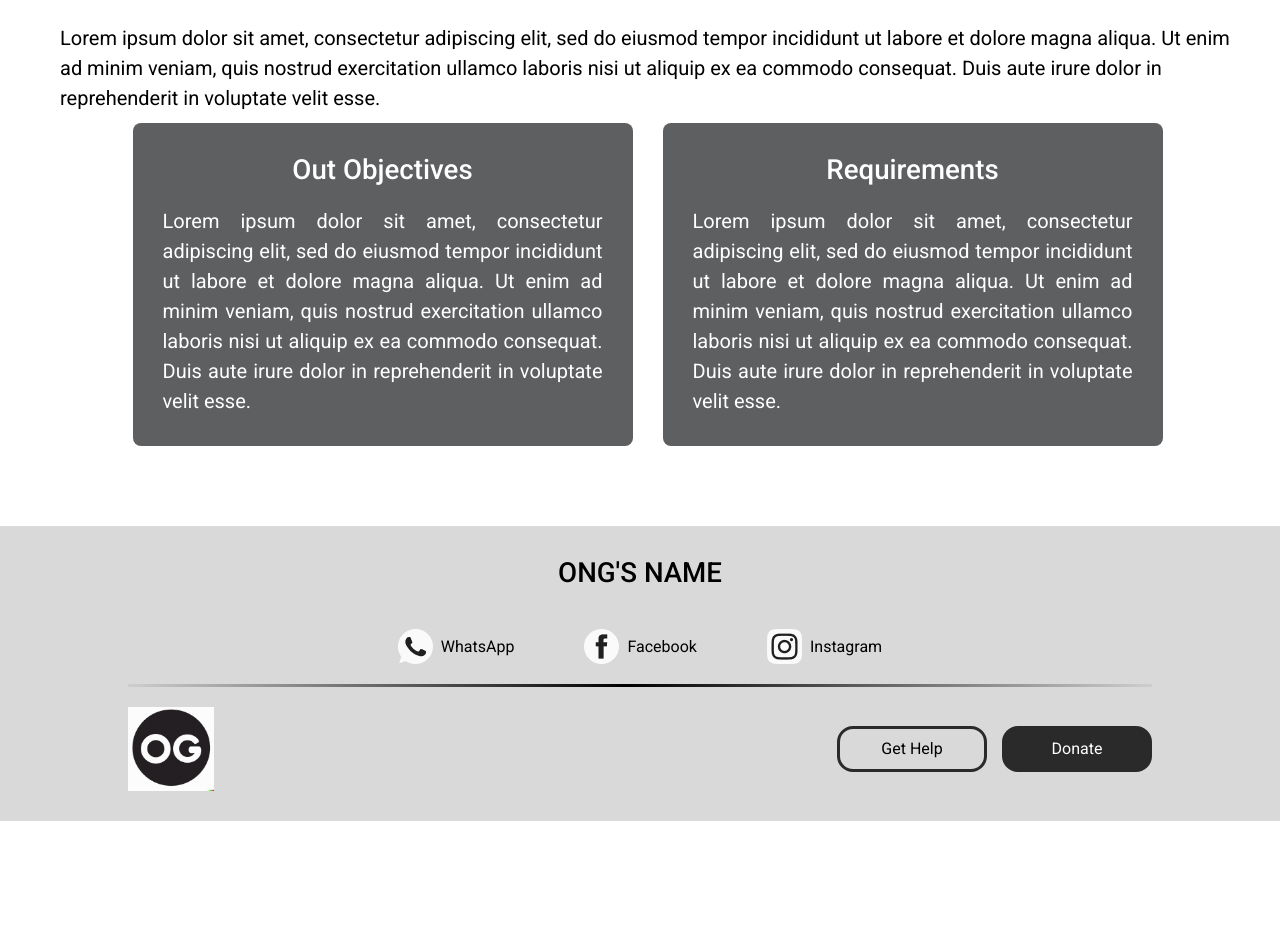
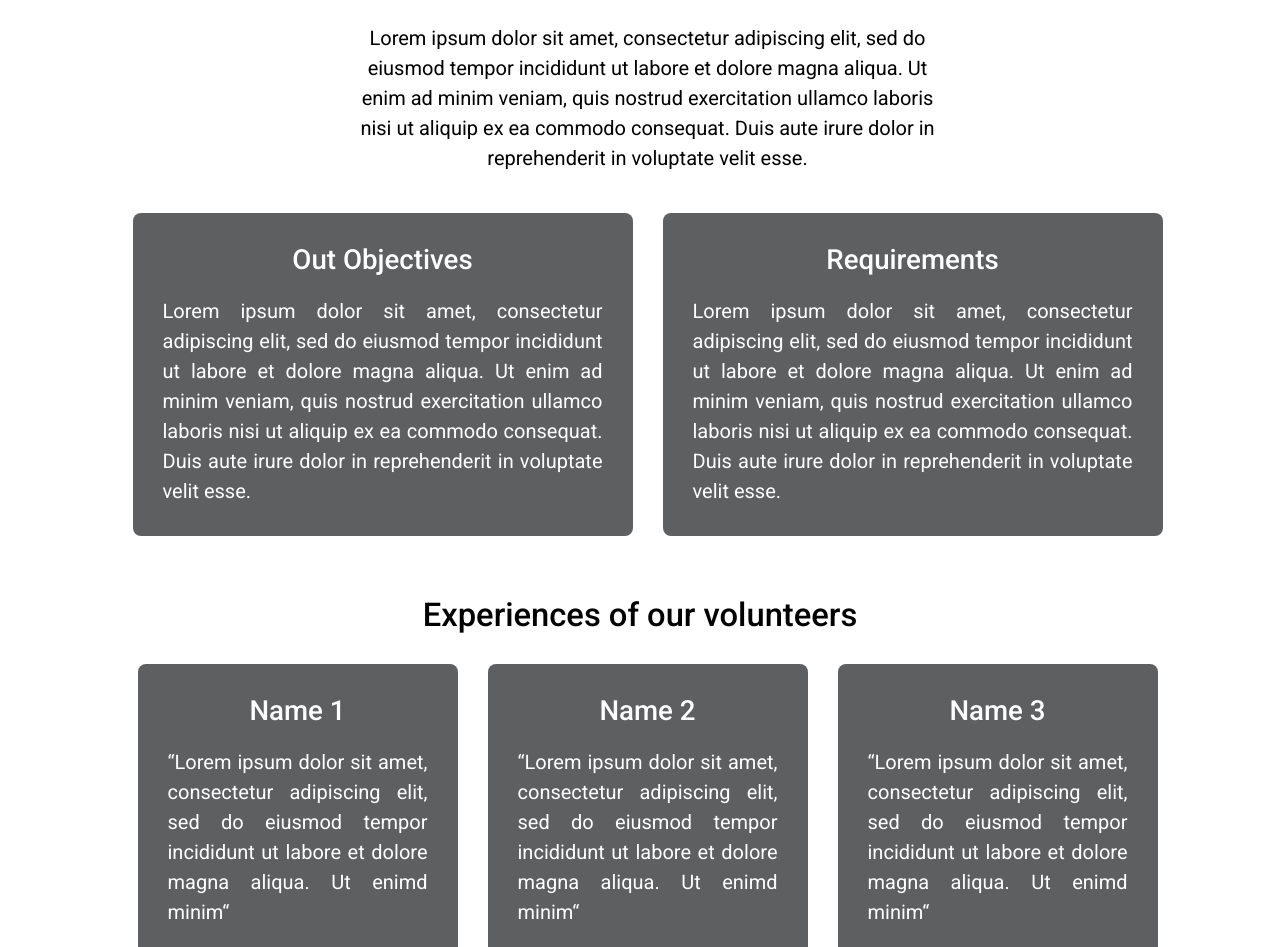
Before and after one commit to inkua/maqueta-ong, a Next.js app: page /volunteer in a window 1280 px wide. Shown: the part 644-1591 px from the top of the page. Before the commit the page ends 1465 px from the top, so only its background shows below. Built offline with nearby package versions, Linux system fonts and the light colour scheme.

Commit message:
[ADD] volunteer page ready

```diff
--- a/src/data/ong.json
+++ b/src/data/ong.json
@@ -279,7 +279,9 @@
           "description": "Lorem ipsum dolor sit amet, consectetur adipiscing elit, sed do eiusmod tempor incididunt ut labore et dolore magna aliqua. Ut enim ad minim veniam, quis nostrud exercitation ullamco laboris nisi ut aliquip ex ea commodo consequat. Duis aute irure dolor in reprehenderit in voluptate velit esse."
         }
       },
-      "dataExperiencesOfVolunteers": [
+      "dataExperiencesOfVolunteers": {
+        "title": "Experiences of our volunteers",
+        "experiences": [
           {
             "title": "Name 1",
             "description": "“Lorem ipsum dolor sit amet, consectetur adipiscing elit, sed do eiusmod tempor incididunt ut labore et dolore magna aliqua. Ut enimd minim“"
@@ -293,6 +295,7 @@
             "description": "“Lorem ipsum dolor sit amet, consectetur adipiscing elit, sed do eiusmod tempor incididunt ut labore et dolore magna aliqua. Ut enimd minim“"
           }
         ]
+      }
     },
     "volunteerForm": {
       "imageForm": "/images/img-volunteerForm-2.png",
--- a/src/pages/_app.tsx
+++ b/src/pages/_app.tsx
@@ -7,7 +7,6 @@ import useContextData from 'hooks/useContextData';
 import 'styles/globals.css';
 
 export default function MyApp({ Component, pageProps }: AppProps) {
-  console.log(useContextData());
   const { styles } = useContextData();
 
   return (
--- a/src/pages/volunteer/index.tsx
+++ b/src/pages/volunteer/index.tsx
@@ -1,7 +1,8 @@
+import useContextData from 'hooks/useContextData';
 import Card from '@Component/Card/Card';
 import Hero from '@Component/Hero';
+import BtnBeAVolunteer from '@Component/Button';
 import styles from './volunteer.module.css'
-import useContextData from 'hooks/useContextData';
 
 const Volunteer = () => {
   const dataVolunteerPage = useContextData().pages.volunteer;
@@ -17,11 +18,11 @@ const Volunteer = () => {
       <Hero data={dataHero} />
       <section className='sections-container'>
         <article className='article'>
-          <h2 className='article-title'>{dataVolunteerDoes.title}</h2>
+          <h2 className={styles.align__title}>{dataVolunteerDoes.title}</h2>
           <p className={`article-description ${styles.align__paragraph}`}>
             {dataVolunteerDoes.description}
           </p>
-          <section className={`article-section ${styles.section__history}`}>
+          <section className={`article-section ${styles.objectives__requirements}`}>
             <Card
               key={dataObjectivesAndRequirements.objetives.title}
               title={dataObjectivesAndRequirements.objetives.title}
@@ -34,6 +35,22 @@ const Volunteer = () => {
             />
           </section>
         </article>
+        <div>
+          <h2 className={styles.align__title}>{dataExperiencesOfVolunteers.title}</h2>
+          <article className={`article-section ${styles.experiences}`}>
+            {
+              dataExperiencesOfVolunteers.experiences.map((experience) => (
+                <Card
+                  key={experience.title}
+                  title={experience.title}
+                  description={experience.description}
+                  widthCard='320px'
+                />
+              ))
+            }
+          </article>
+        </div>
+        <BtnBeAVolunteer title='Be a volunteer' url='/volunteer-form' typeArrow={'\u{1F86A}'} />
       </section>
     </>
   )
--- a/src/pages/volunteer/volunteer.module.css
+++ b/src/pages/volunteer/volunteer.module.css
@@ -0,0 +1,19 @@
+.align__title,
+.align__paragraph {
+  text-align: center;
+}
+
+.align__paragraph {
+  margin-top: 10px;
+  max-width: 600px;
+  margin: 0 auto;
+}
+
+.objectives__requirements,
+.experiences {
+  margin-top: 30px;
+}
+
+.experiences {
+  padding: 0 0 0 15px;
+}
--- a/src/styles/globals.css
+++ b/src/styles/globals.css
@@ -160,24 +160,20 @@ textarea {
 }
 
 .article-title {
-  text-align: center;
+  text-align: left;
 }
 
 .article-section {
   display: flex;
-  flex-direction: column;
+  flex-direction: row;
+  flex-wrap: wrap;
+  justify-content: center;
   gap: 15px;
   margin-bottom: 10px;
 }
 
 @media (width >= 640px) {
-  .title-article {
-    text-align: left;
-  }
-
   .article-section {
-    flex-direction: row;
-    justify-content: center;
     gap: 30px;
   }
 }
```
Lines whose indentation alone changed are shown as unchanged.
